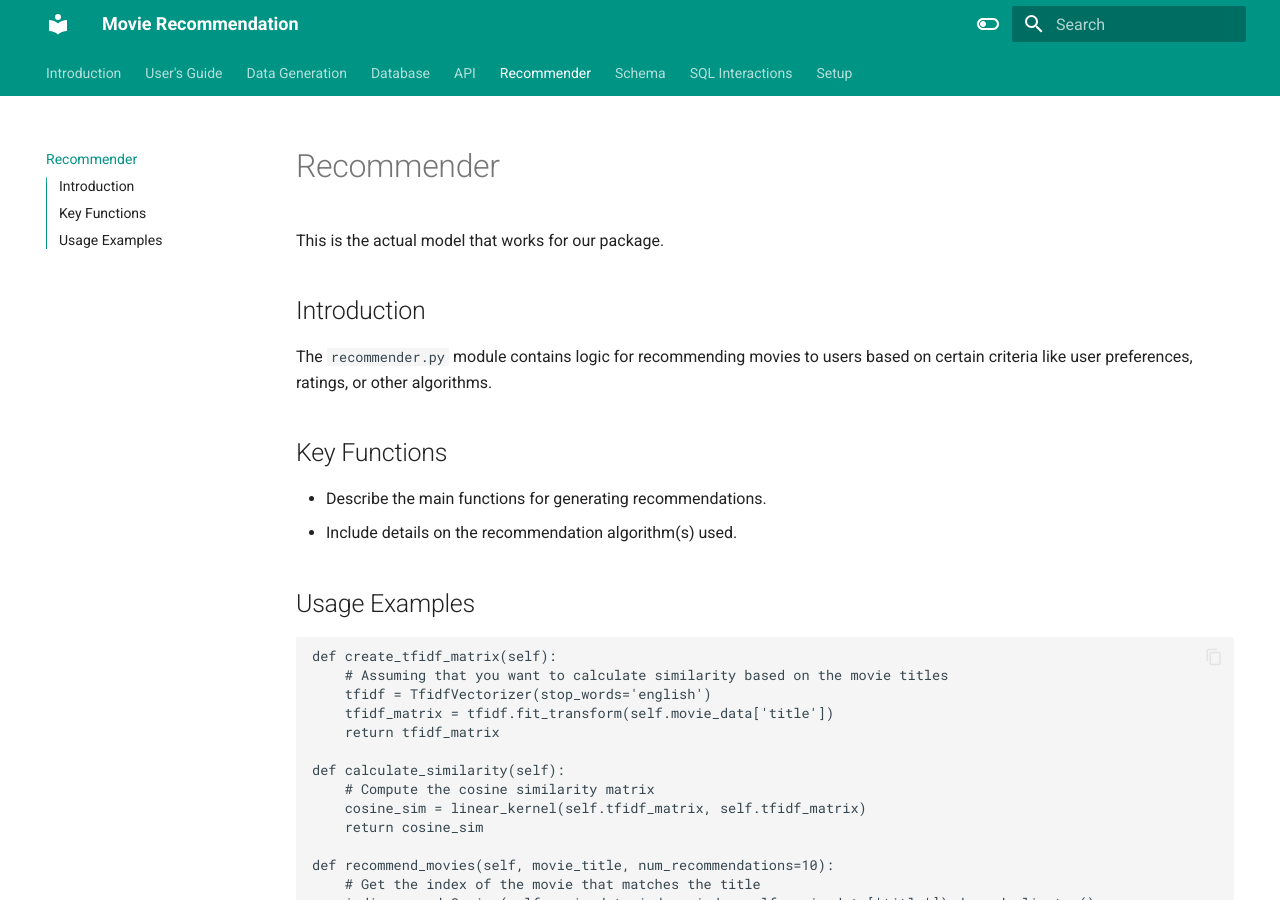
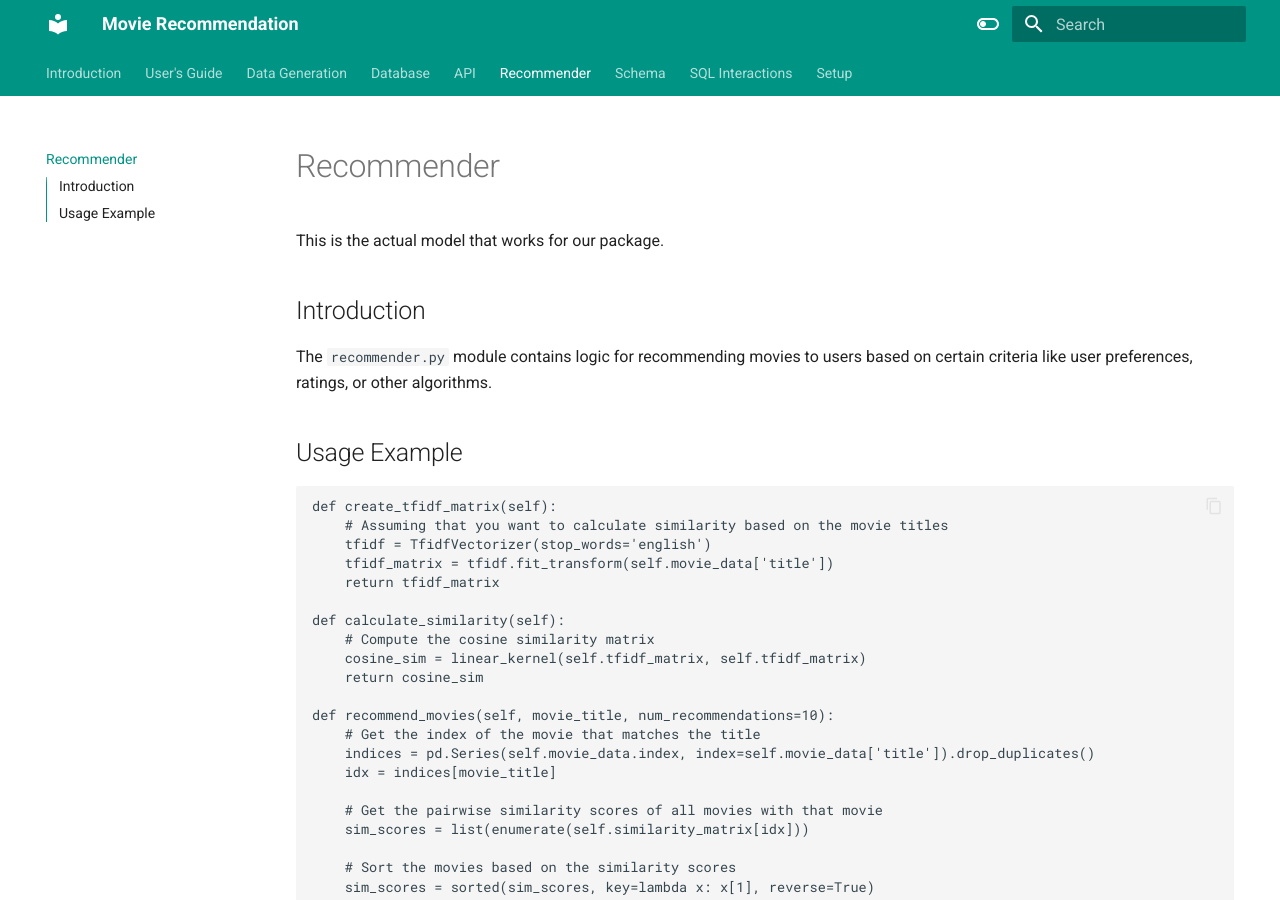
Before and after one commit to petopet7/MK_Docs-1, an MkDocs documentation site: the page built from docs/recommender.md, in a window 1280 px wide and 900 px high. Built offline with MkDocs 1.6.1 and Material for MkDocs 9.7.7, drawn with Linux system fonts in a browser that asks for light colours.

Commit message:
recommender.md

```diff
--- a/docs/recommender.md
+++ b/docs/recommender.md
@@ -4,11 +4,7 @@ This is the actual model that works for our package.
 ## Introduction
 The `recommender.py` module contains logic for recommending movies to users based on certain criteria like user preferences, ratings, or other algorithms.
 
-## Key Functions
-- Describe the main functions for generating recommendations.
-- Include details on the recommendation algorithm(s) used.
-
-## Usage Examples
+## Usage Example
 
 
     def create_tfidf_matrix(self):
```
